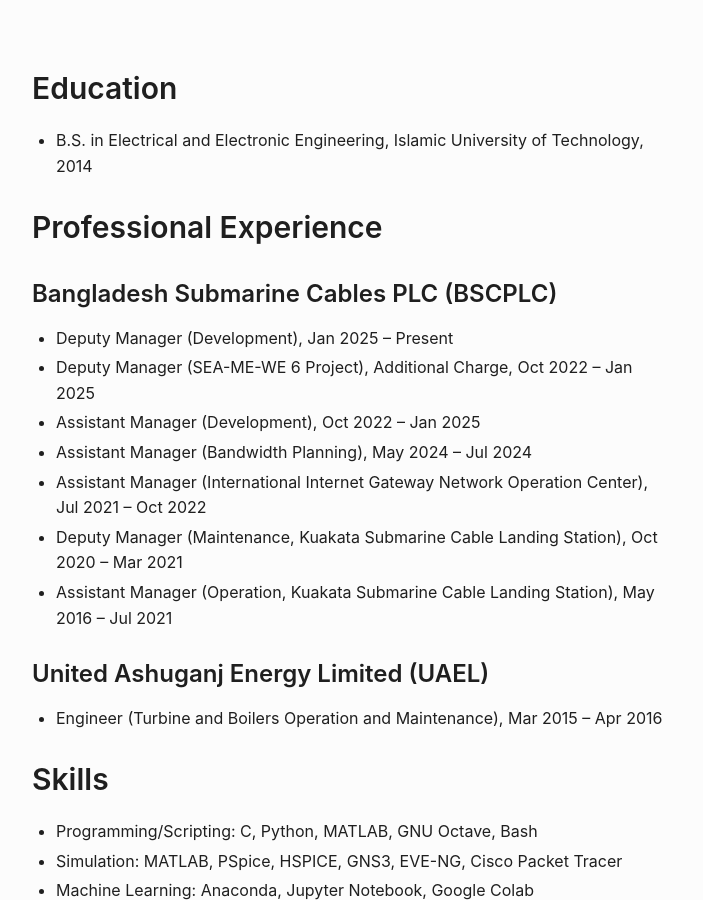
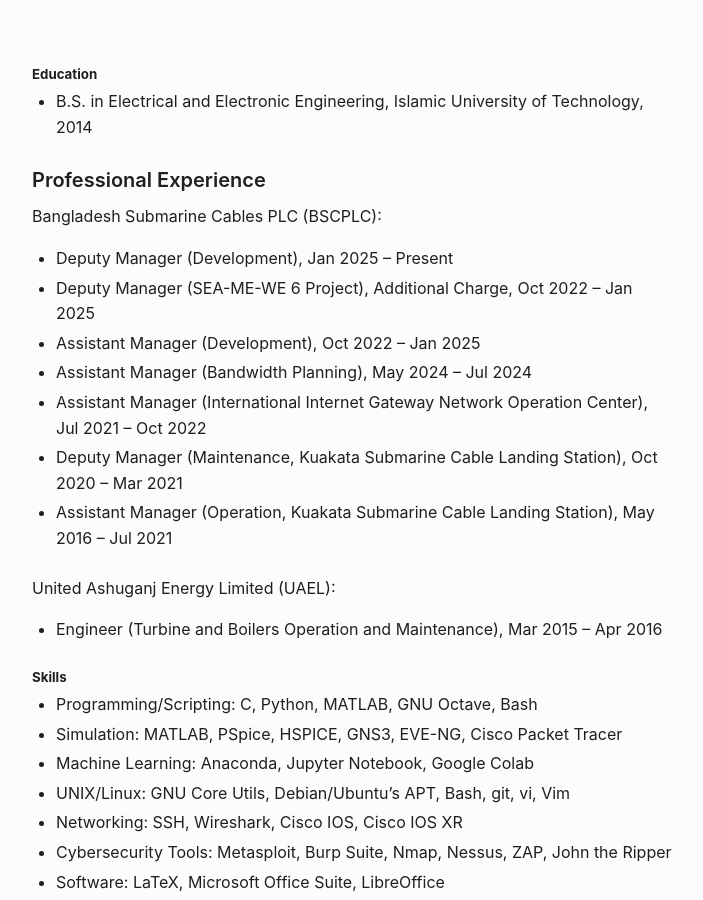
Before and after one commit to muntasimulhaque/muntasimulhaque.github.io, a Jekyll site: the page built from cv.md, in a window 1280 px wide and 900 px high. Shown: the whole window, without its empty margins (288-991 px from the left). Built offline with Jekyll 4.4.1, drawn with Linux system fonts in a browser that asks for light colours.

Commit message:
update cv page

```diff
--- a/cv.md
+++ b/cv.md
@@ -3,13 +3,13 @@
 title: Curriculum Vitae
 ---
 
-## Education
+##### Education
 
 * B.S. in Electrical and Electronic Engineering, Islamic University of Technology, 2014
 
-## Professional Experience
+#### Professional Experience
 
-### Bangladesh Submarine Cables PLC (BSCPLC)
+Bangladesh Submarine Cables PLC (BSCPLC):
 * Deputy Manager (Development), Jan 2025 – Present
 * Deputy Manager (SEA-ME-WE 6 Project), Additional Charge, Oct 2022 – Jan 2025
 * Assistant Manager (Development), Oct 2022 – Jan 2025
@@ -18,10 +18,10 @@
 * Deputy Manager (Maintenance, Kuakata Submarine Cable Landing Station), Oct 2020 – Mar 2021
 * Assistant Manager (Operation, Kuakata Submarine Cable Landing Station), May 2016 – Jul 2021
 
-### United Ashuganj Energy Limited (UAEL)
+United Ashuganj Energy Limited (UAEL):
 * Engineer (Turbine and Boilers Operation and Maintenance), Mar 2015 – Apr 2016
 
-## Skills
+##### Skills
 
 * Programming/Scripting: C, Python, MATLAB, GNU Octave, Bash
 * Simulation: MATLAB, PSpice, HSPICE, GNS3, EVE-NG, Cisco Packet Tracer
@@ -32,16 +32,16 @@
 * Software: LaTeX, Microsoft Office Suite, LibreOffice
 * Web Development: HTML, CSS, JavaScript, Markdown
 
-## Publications
+##### Publications
 
 * Anwar, A. S., Bhowmik, S. K., Kadir, R.B., **Haque, M.U.**, Rahman, S. & Badhan, I.A. (2024). Challenges in Implementing Machine Learning-Driven IoT Solutions in Semiconductor Design and Wireless Communication System. *International Journal on Recent and Innovation Trends in Computing and Communication, 12*(2), 872-889.
 * Kadir, R.B., Anwar, A. S. & **Haque, M.U.** (2016). Analysis of Charge-Shared Matchline Sensing Schemes and Current Race Scheme in High-Speed Ternary Content Addressable Memory (TCAM). *2016 International Conference on Innovations in Science, Engineering and Technology (ICISET)*.
 
-## Test Score
+##### Test Score
 
 * IELTS Overall Band 8.0 (Listening 8.5, Reading 8.0, Writing 7.5, Speaking 7.0), Sep 2024
 
-## Extracurricular Activities
+##### Extracurricular Activities
 
 * Founding Member of Esonance - Organized the Electrical and Electronic Engineering fest at IUT.
 * Active Member of IEEE Student Branch - Arranged seminars and industrial tours.
@@ -49,7 +49,7 @@
 * Man of the Tournament in inter-office Cricket competition for exceptional performance.
 * Winner of inter-office Badminton Doubles, praised for versatile, ambidextrous gameplay.
 
-## Training and Certification
+##### Training and Certification
 
 * Cyber Security for Everyone, Cyber Bangla, Sep 2023
 * Segment Routing Workshop, Bangladesh Network Operators Group, Jul 2022
@@ -59,7 +59,7 @@
 * Industrial Training Certificate, Islamic University of Technology, Nov 2013
 * The Industrial Attachment Course, Bangladesh Power Development Board, Oct 2013
 
-## Awards and Scholarships
+##### Awards and Scholarships
 
 * Integrity Award 2024 by BSCPLC for exemplary integrity during FY2023-24, Sep 2024
 * Appreciation letter from BSCPLC for minimizing the duration of the nationwide internet blackout, Apr 2018
```
